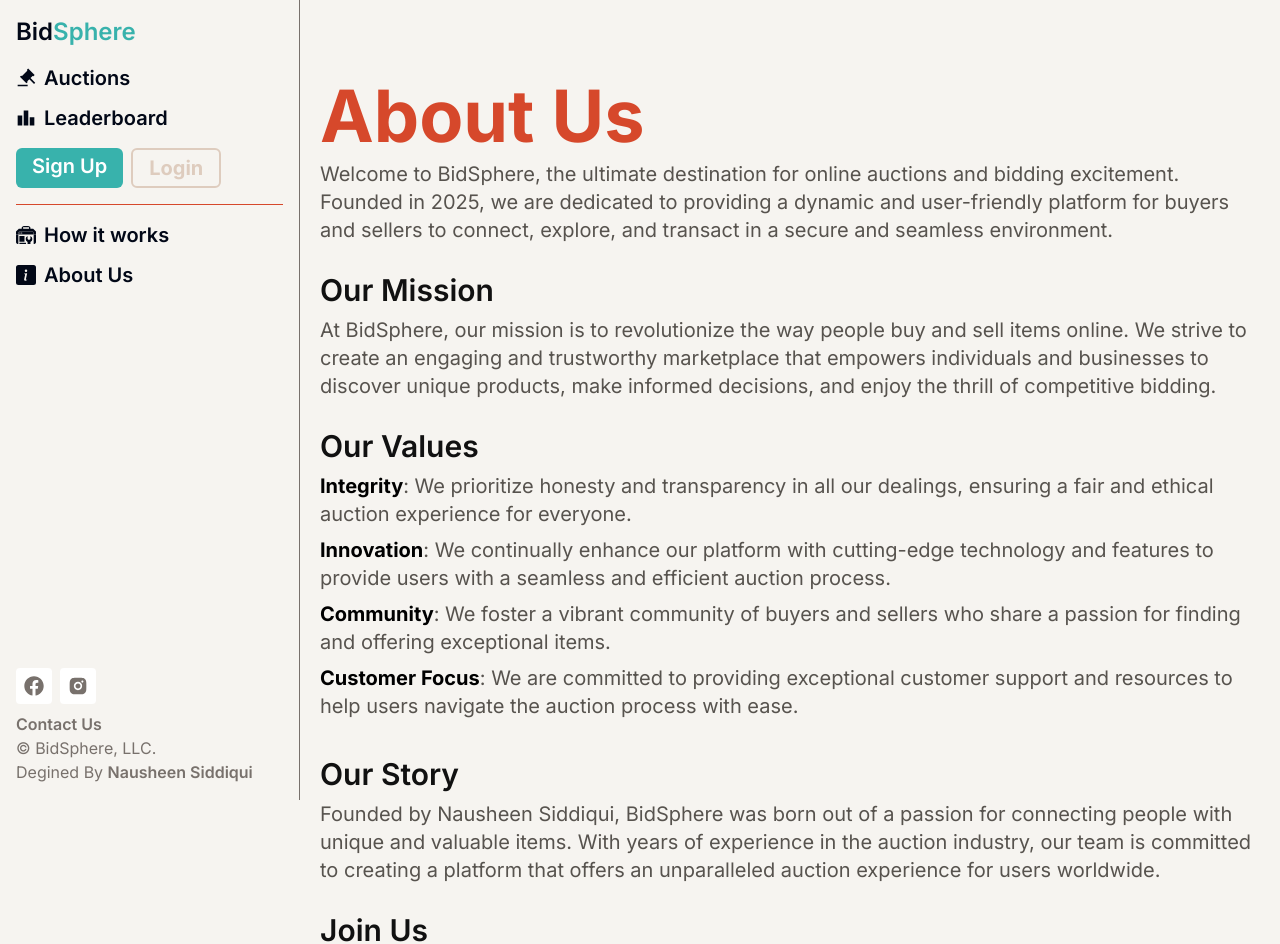
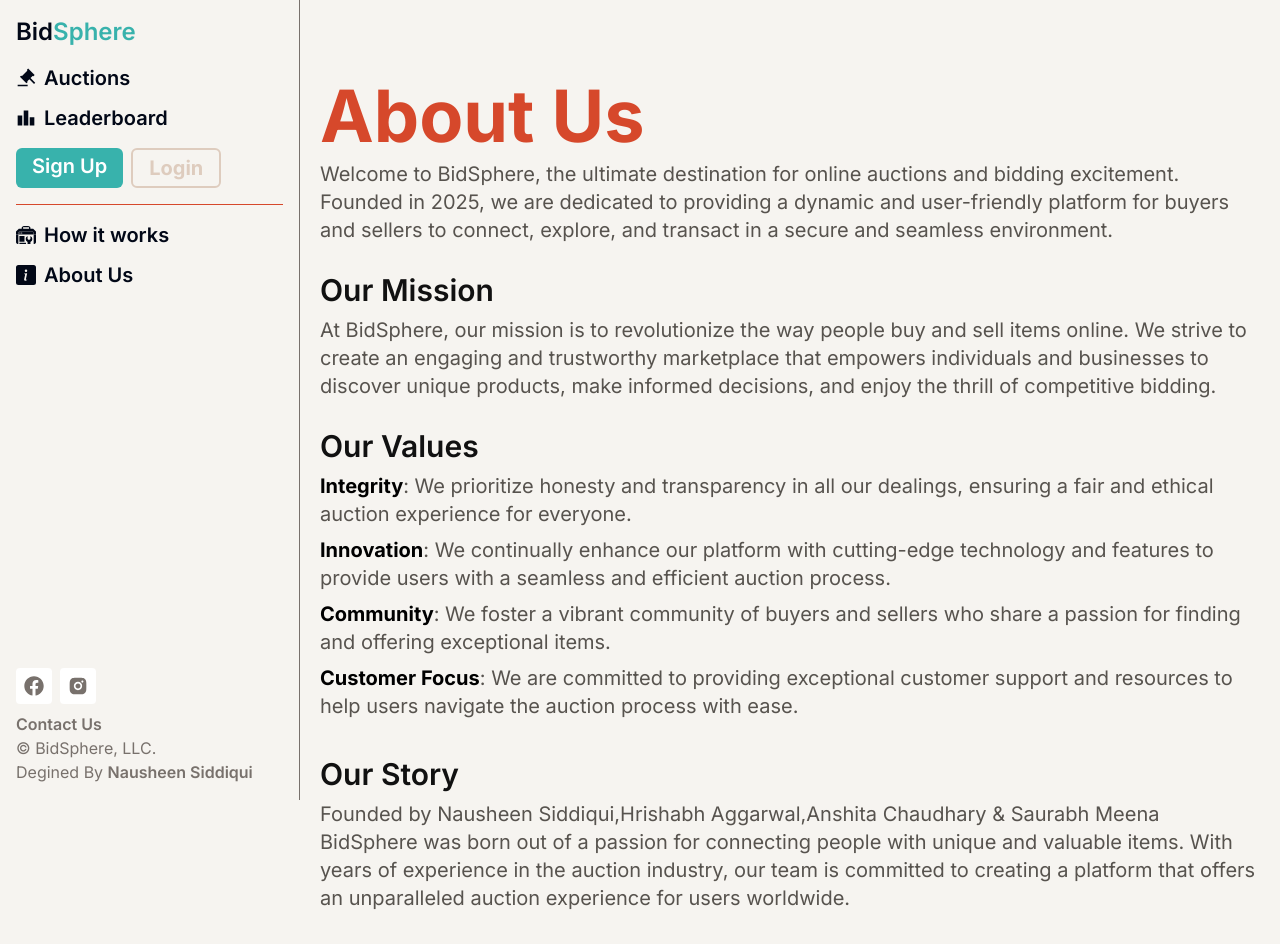
Before and after one commit to nausheensiddiqui23/BidSphere, a React (Vite) app in the folder frontend/: page /about in a window 1280 px wide. Shown: the top 944 px of the page. Built offline with nearby package versions, Linux system fonts and the light colour scheme; no server answers.

Commit message:
new commit

```diff
--- a/frontend/src/pages/About.jsx
+++ b/frontend/src/pages/About.jsx
@@ -83,7 +83,7 @@ const About = () => {
             Our Story
           </h3>
           <p className="text-xl text-stone-600">
-            Founded by Nausheen Siddiqui, BidSphere was born out of a passion for
+            Founded by Nausheen Siddiqui,Hrishabh Aggarwal,Anshita Chaudhary & Saurabh Meena  BidSphere was born out of a passion for
             connecting people with unique and valuable items. With years of
             experience in the auction industry, our team is committed to
             creating a platform that offers an unparalleled auction experience
```
